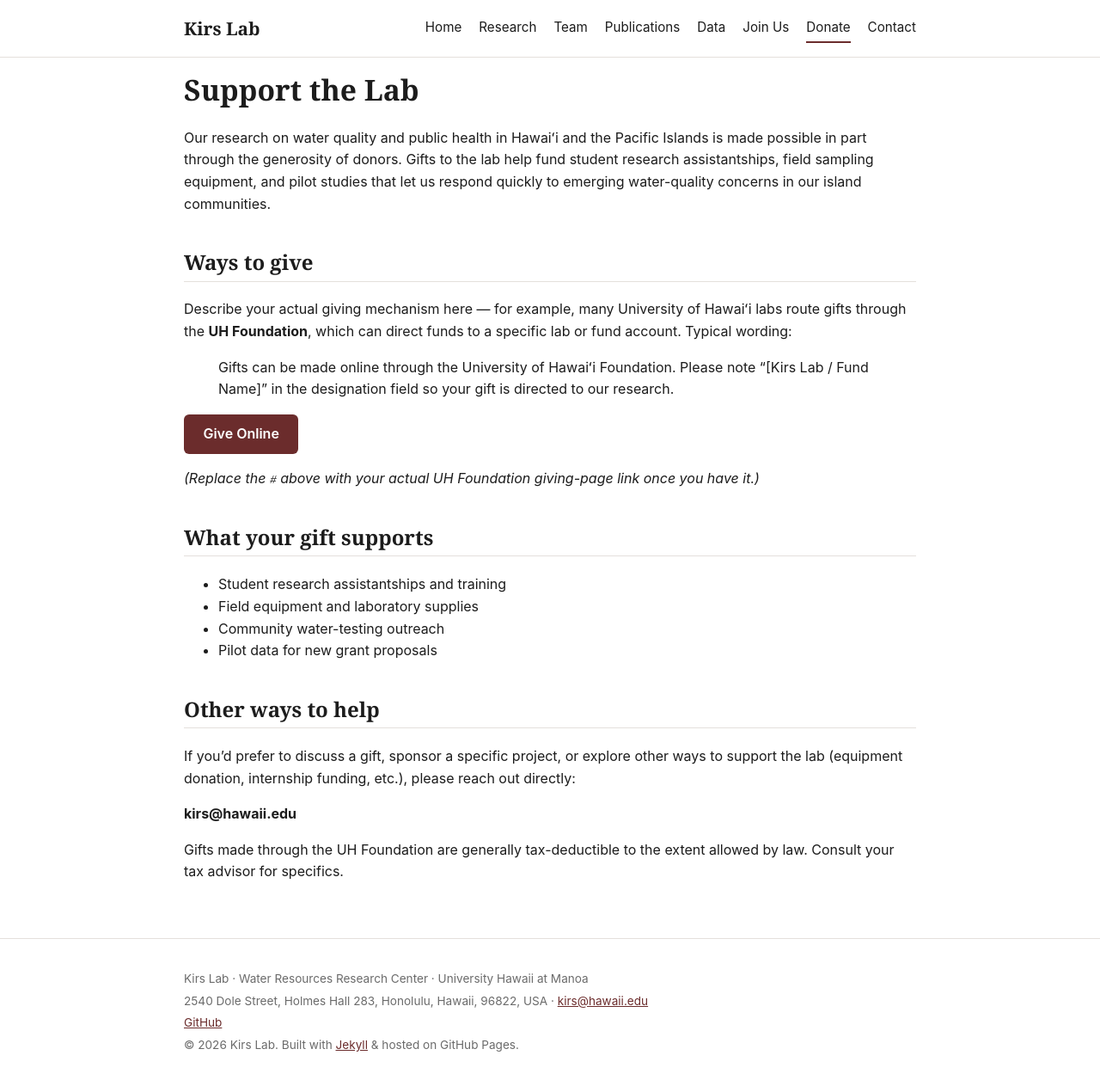
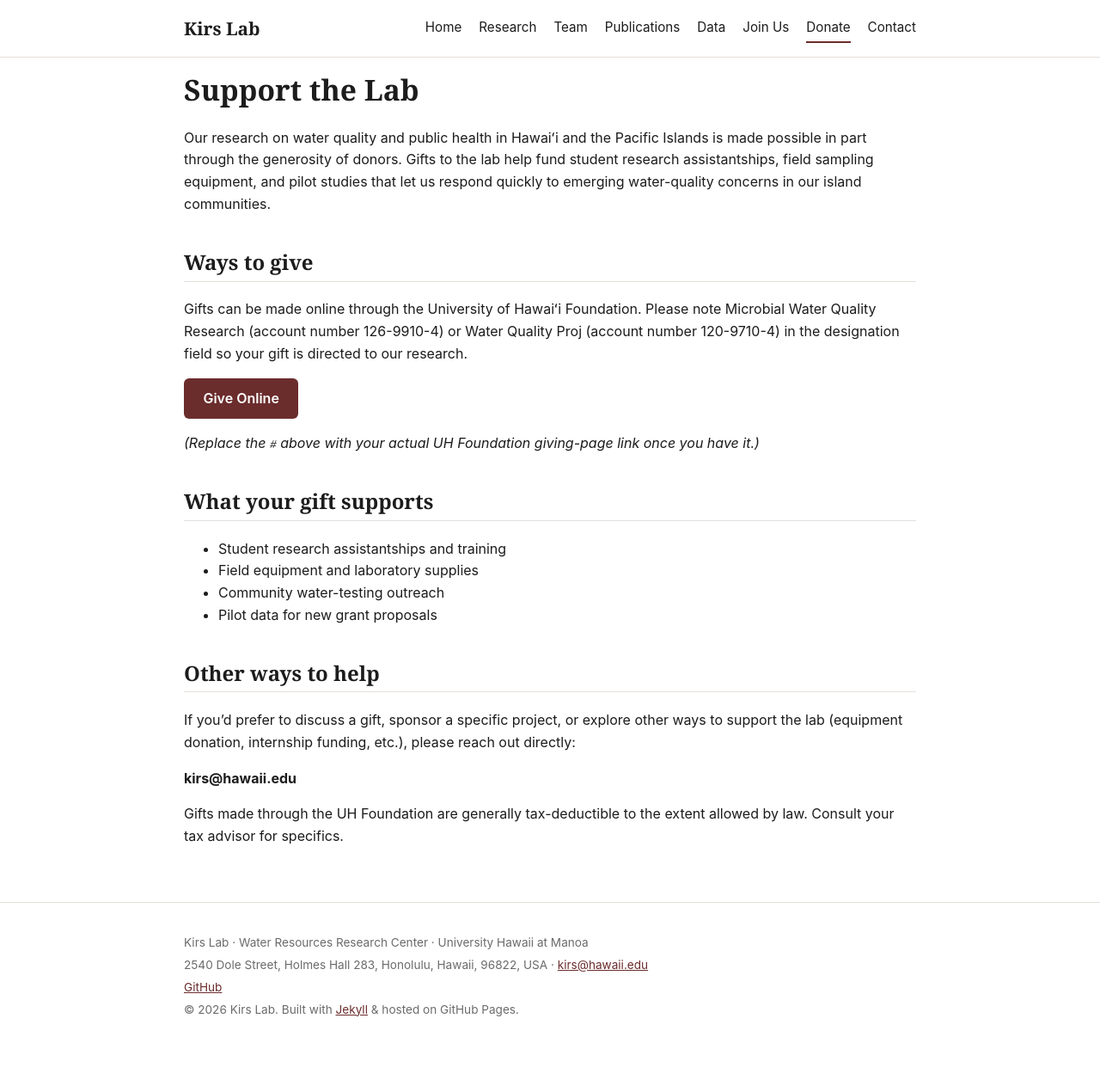
Before and after one commit to MarekKirs/marekkirs.github.io, a Jekyll site: the page built from donate.md, in a window 1280 px wide. Shown: the whole page at 86% size. Built offline with Jekyll 4.4.1, drawn with Linux system fonts in a browser that asks for light colours; after the commit the page ends 1221 px from its top, so only the background shows below that.

Commit message:
Update donate.md

```diff
--- a/donate.md
+++ b/donate.md
@@ -14,17 +14,10 @@ quickly to emerging water-quality concerns in our island communities.
 
 ## Ways to give
 
-Describe your actual giving mechanism here — for example, many
-University of Hawaiʻi labs route gifts through the **UH Foundation**,
-which can direct funds to a specific lab or fund account. Typical
-wording:
-
-> Gifts can be made online through the University of Hawaiʻi
-> Foundation. Please note "[Kirs Lab / Fund Name]" in the designation
-> field so your gift is directed to our research.
+Gifts can be made online through the University of Hawaiʻi Foundation. Please note Microbial Water Quality Research (account number 126-9910-4) or Water Quality Proj (account number 120-9710-4)  in the designation field so your gift is directed to our research.
 
 <p>
-  <a href="#" class="donate-button">Give Online</a>
+  <a href="[#](https://give.uhfoundation.org/campaigns/63435/donations/new)" class="donate-button">Give Online</a>
 </p>
 
 *(Replace the `#` above with your actual UH Foundation giving-page
```
